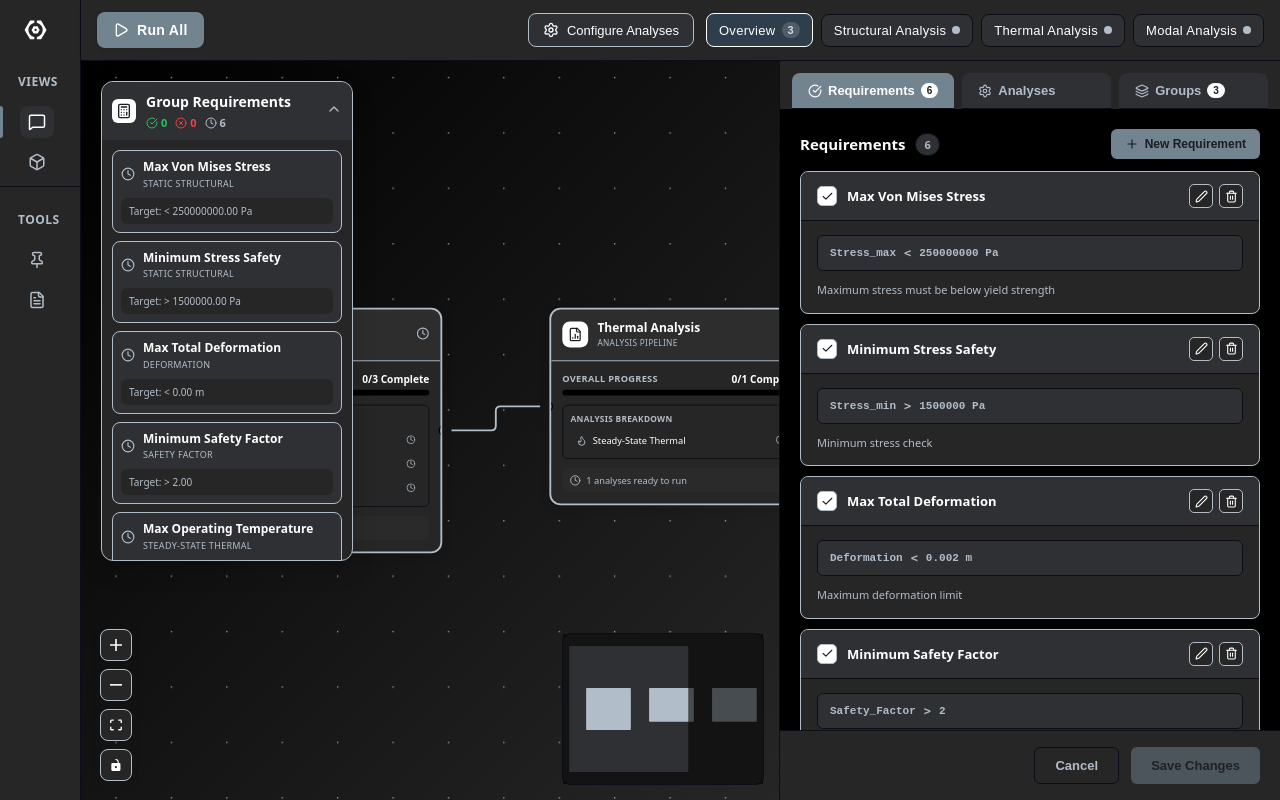
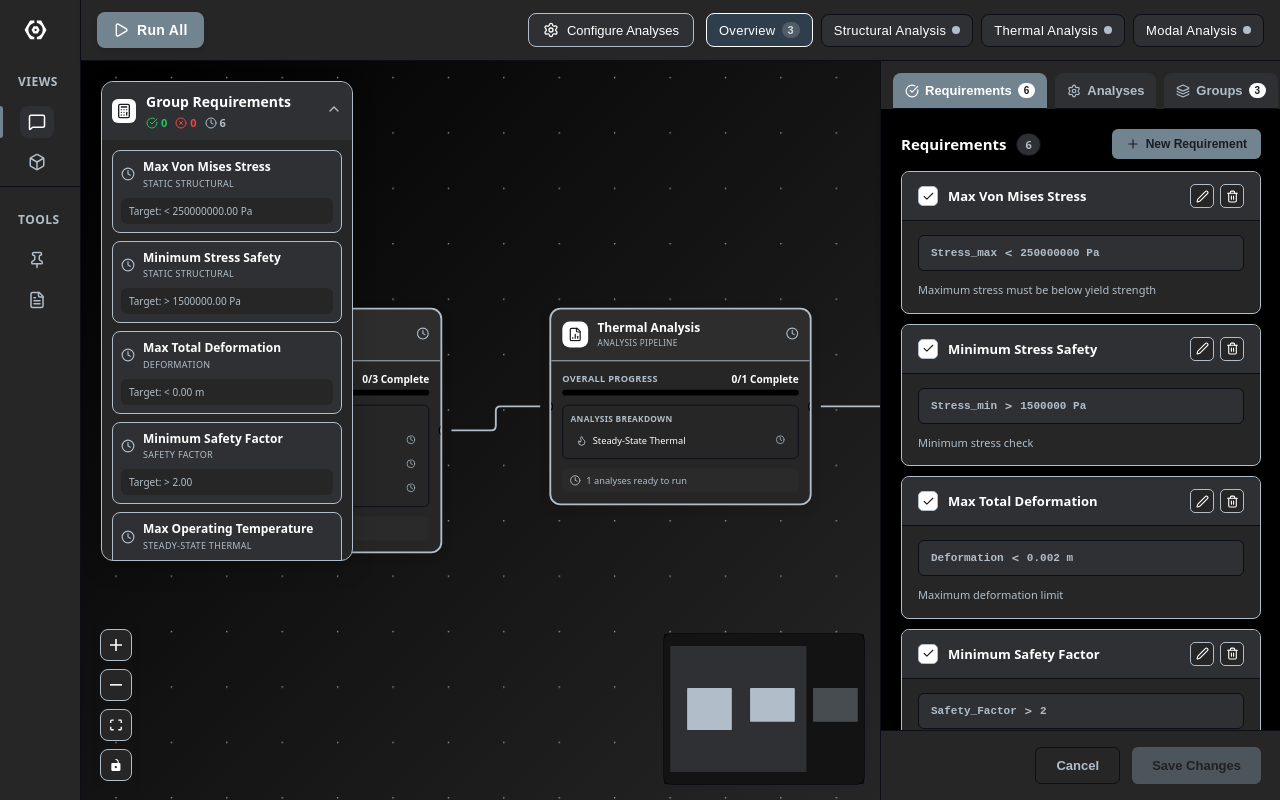
Before and after one commit to josemecado/mecado-ui-playground, a React (Vite) app: page / in a window 1280 px wide. Both pictures are taken after a click on the button "Configure Analyses". Built offline with nearby package versions, Linux system fonts and the light colour scheme.

Commit message:
added panel flex stuff

```diff
--- a/src/projects/analysisFlow/ProjectAnalysisFlow.tsx
+++ b/src/projects/analysisFlow/ProjectAnalysisFlow.tsx
@@ -148,7 +148,7 @@ export const ProjectAnalysisFlow: React.FC<ProjectAnalysisFlowProps> = ({
         )}
 
         {/* Main content area - shrinks when panel is open */}
-        <MainContentArea $panelOpen={showBuilder}>
+        <FlowContent>
           {selectedGroup ? (
             <AnalysisDetailFlow
               key={`${selectedGroup.id}-detail`}
@@ -167,10 +167,10 @@ export const ProjectAnalysisFlow: React.FC<ProjectAnalysisFlowProps> = ({
               currentAnalysisId={animation.currentAnalysisId}
             />
           )}
-        </MainContentArea>
+        </FlowContent>
 
-        {/* Panel slides in from right */}
         {showBuilder && (
+          <ConfigPanel>
             <AnalysisSetupBuilder
               onClose={handleCloseBuilder}
               onSave={handleSaveBuilder}
@@ -178,6 +178,7 @@ export const ProjectAnalysisFlow: React.FC<ProjectAnalysisFlowProps> = ({
               initialGroups={analysisGroups}
               mode="edit"
             />
+          </ConfigPanel>
         )}
       </ViewContainer>
     </MainContainer>
@@ -193,17 +194,26 @@ const MainContainer = styled.div`
   position: relative;
 `;
 
-// Add this styled component
-const MainContentArea = styled.div<{ $panelOpen: boolean }>`
-  flex: 1;
+const FlowContent = styled.div`
+  flex: 3 1 0;
   display: flex;
   transition: all 0.3s ease;
   overflow: hidden;
 `;
 
+const ConfigPanel = styled.div`
+  display: flex;
+  flex: 1 1 0;
+  min-width: 400px;
+
+  transition: all 0.3s ease;
+  overflow: hidden;
+`;
+
 const ViewContainer = styled.div`
-  flex: 1;
   display: flex;
+  height: 100%;
+  width: 100%;
   position: relative;
   overflow: hidden;
 `;
--- a/src/projects/analysisFlow/components/AnalysisBuilder/AnalysisSetupBuilder.tsx
+++ b/src/projects/analysisFlow/components/AnalysisBuilder/AnalysisSetupBuilder.tsx
@@ -132,11 +132,11 @@ export const AnalysisSetupBuilder: React.FC<AnalysisSetupBuilderProps> = ({
 
 // Styled Components - REMOVED OVERLAY
 const PanelContainer = styled.div`
-  width: 500px;
+  display: flex;
+  flex-direction: column;
+  width: 100%;
   background: var(--bg-primary);
   border-left: 1px solid var(--border-bg);
-  display: flex;
-  flex-direction: column;
   z-index: 1000;
 
   @keyframes slideIn {
@@ -155,16 +155,18 @@ const PanelHeader = styled.div`
 
 const TabBar = styled.div`
   display: flex;
+  justify-content: space-evenly;
   padding: 12px 12px 0 12px;
   gap: 8px;
 `;
 
 const Tab = styled.button<{ $active: boolean }>`
   display: flex;
+  align-items: center;
+  justify-content: center;
+  gap: 6px;
+  padding: 10px 12px;
   width: 100%;
-  align-items: center;
-  gap: 6px;
-  padding: 10px 16px;
   background: ${(props) =>
     props.$active ? "var(--accent-primary)" : "var(--bg-tertiary)"};
   border: none;
```
Lines whose indentation alone changed are shown as unchanged.
